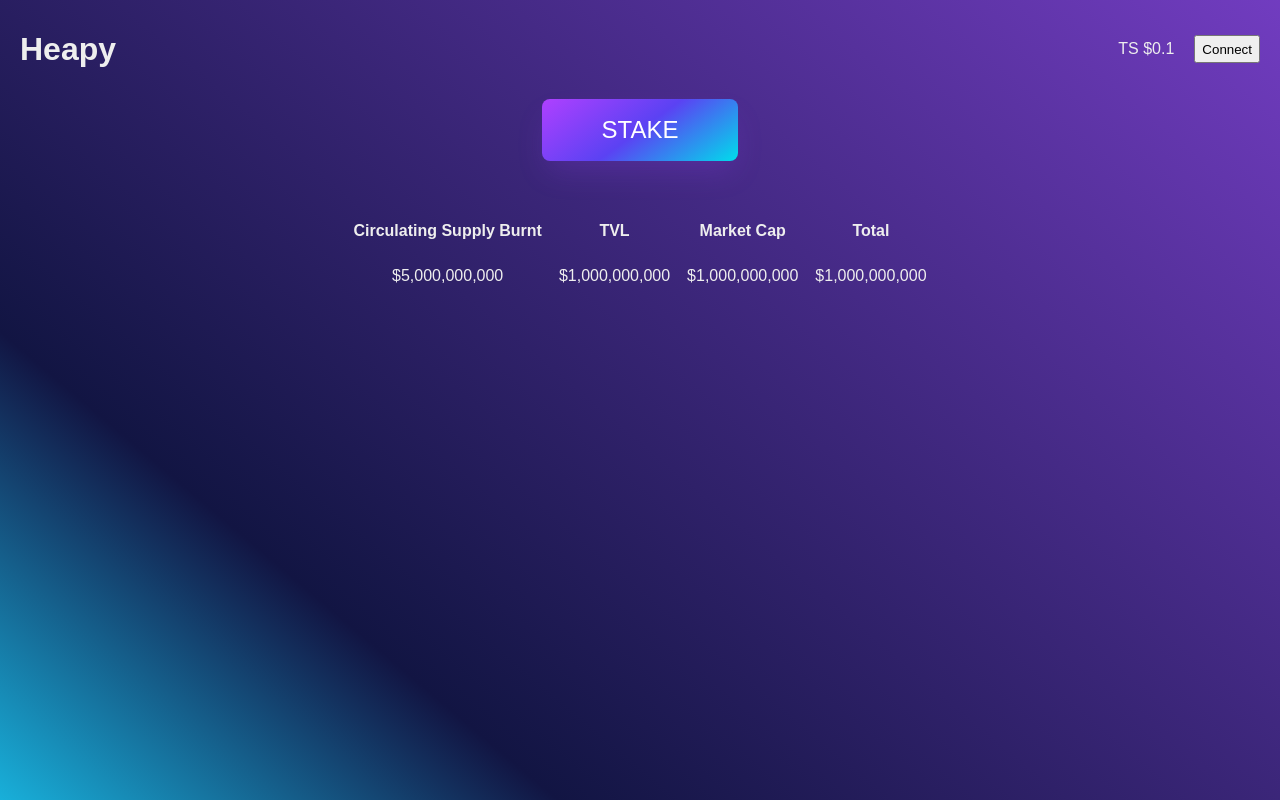
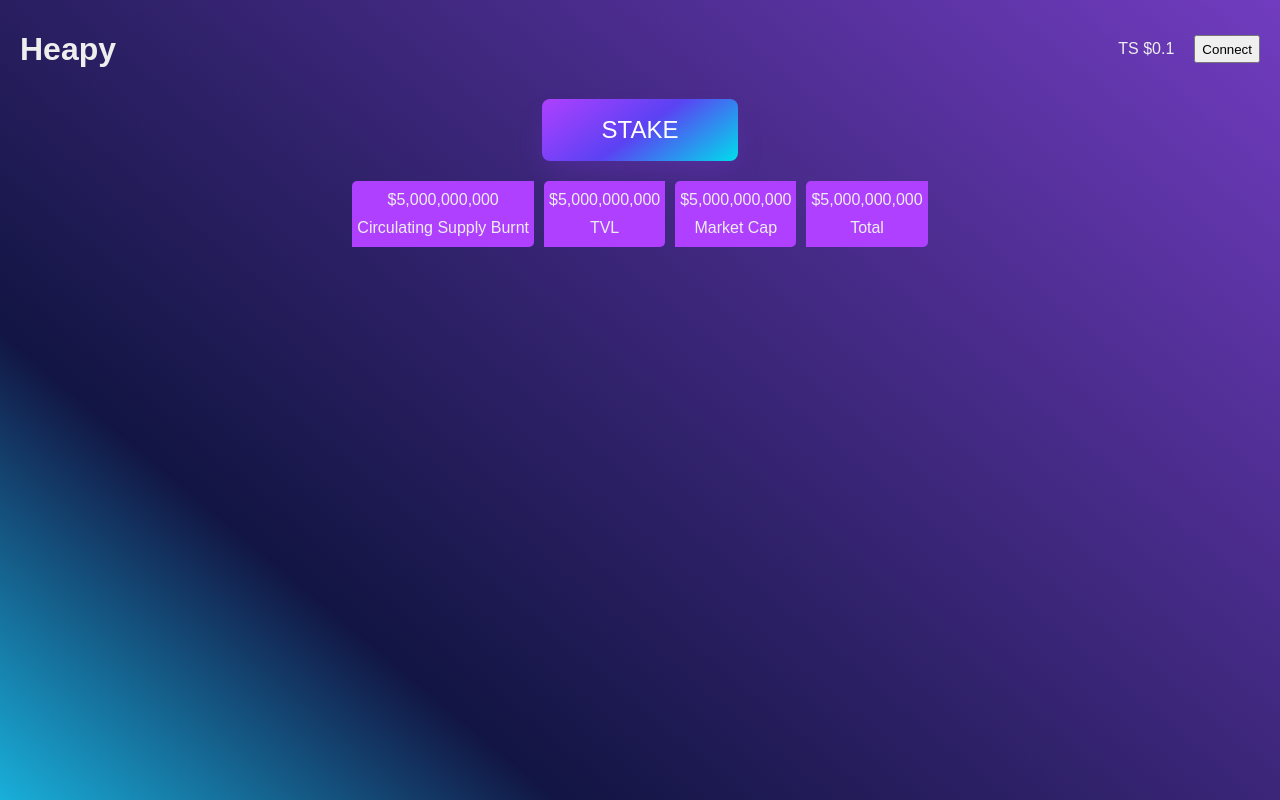
Before and after one commit to Habeebtoyin/Heapy_Finance, a React (Create React App) app: page / in a window 1280 px wide. Built offline with nearby package versions, Linux system fonts and the light colour scheme.

Commit message:
Changing the table design to button style

```diff
--- a/src/Pages/Home.js
+++ b/src/Pages/Home.js
@@ -14,7 +14,42 @@ function Home () {
             <main className='main'>
                 <button class="button-63" role="button">STAKE</button>
 
-                <table>
+                <div className='table'>
+                    <div className='csb'>
+                        <span>
+                            &#36;5,000,000,000
+                        </span>
+                        <span>
+                            Circulating Supply Burnt
+                        </span>
+                    </div>
+                    <div className='tvl'>
+                        <span>
+                            &#36;5,000,000,000
+                        </span>
+                        <span>
+                            TVL
+                        </span>
+                    </div>
+                    <div className='mc'>
+                        <span>
+                            &#36;5,000,000,000
+                        </span>
+                        <span>
+                            Market Cap
+                        </span>
+                    </div>
+                    <div className='total'>
+                        <span>
+                            &#36;5,000,000,000
+                        </span>
+                        <span>
+                            Total
+                        </span>
+                    </div>
+                </div>
+
+                {/* <table>
                     <tr>
                         <th>Circulating Supply Burnt</th>
                         <th>TVL</th>
@@ -27,7 +62,7 @@ function Home () {
                         <td>&#36;1,000,000,000</td>
                         <td>&#36;1,000,000,000</td>
                     </tr>
-                </table>
+                </table> */}
             </main>
         </div>
     );
--- a/src/Style.css
+++ b/src/Style.css
@@ -13,19 +13,29 @@ header  .headerNav {
 }
 
 main {
-    display: flex;
-    flex-direction: column;
-    justify-content: center;
-    align-items: center;
+  display: flex;
+  flex-direction: column;
+  justify-content: center;
+  align-items: center;
 }
 
-table {
-    margin-top: 5vh;
-    margin-left: auto;
-    margin-right: auto;
-    border-spacing: 15px;
+.table {
+  display: flex;
+  flex-direction: row;
+  flex-wrap: wrap;
+  justify-content: center;
+  align-items: center;
 }
 
+.table > div {
+  display: flex;
+  flex-direction: column;
+  margin: 5px;
+  margin-top: 20px;
+  padding: 5px;
+  background: #AF40FF;
+  border-radius: 5px 0px;
+}
 
 /* <button class="button-63" role="button">Button 63</button> */
 
```
